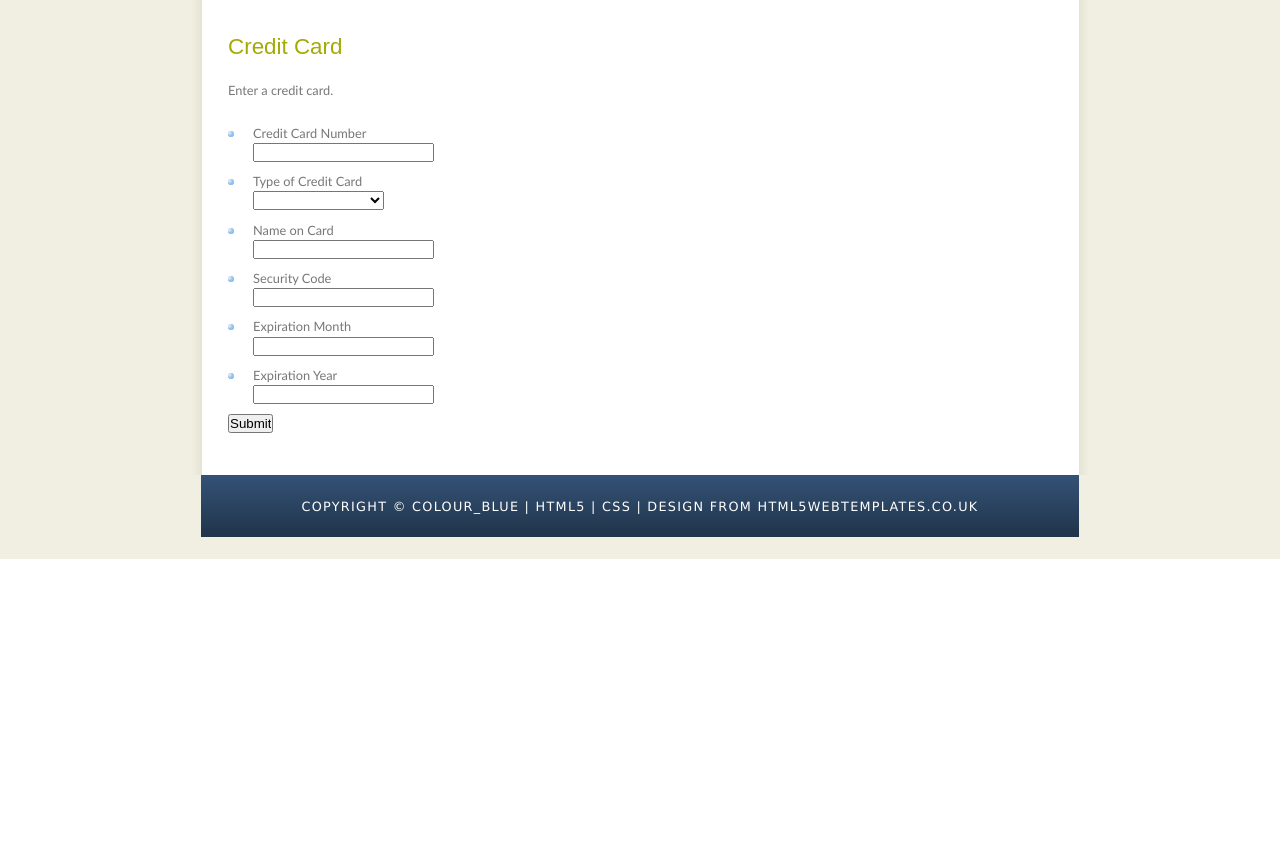
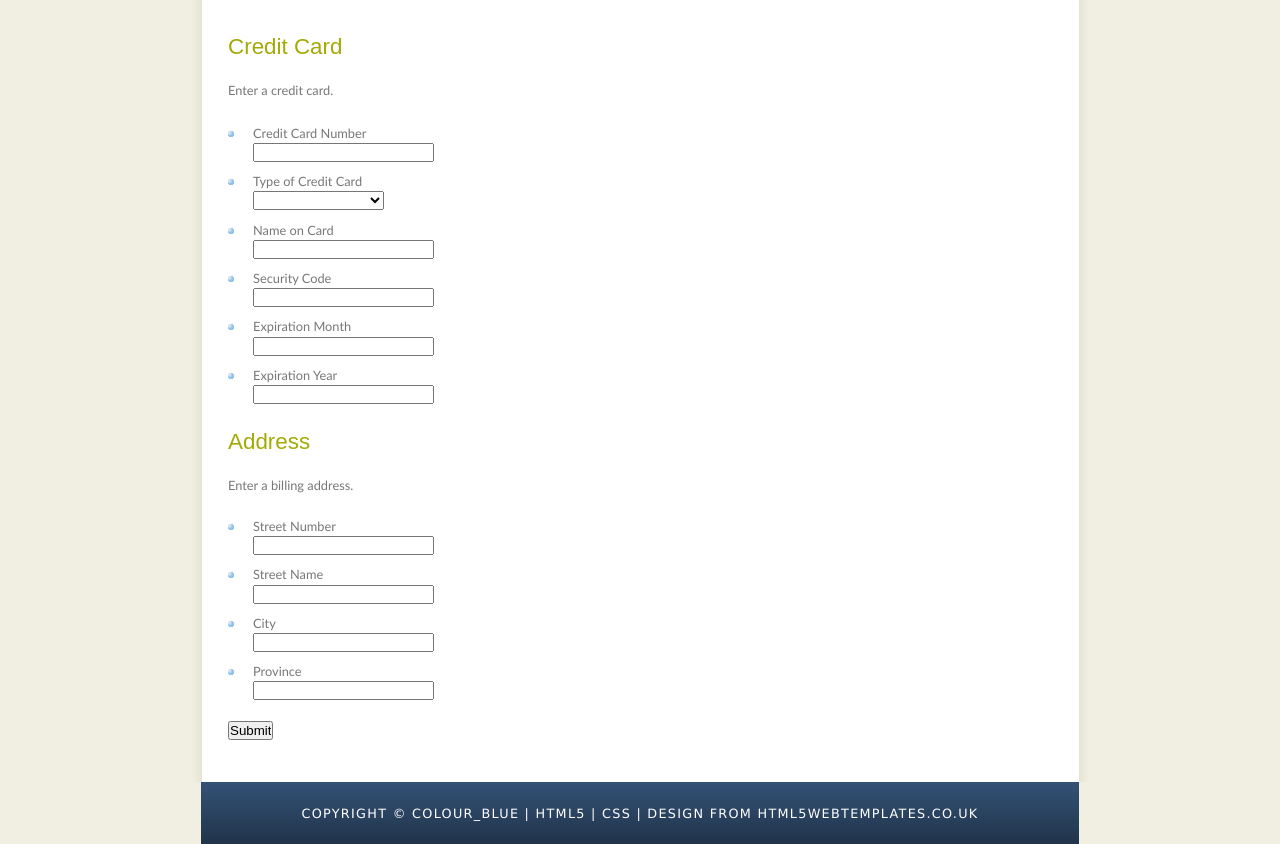
Before and after one commit to jamescote/CPSC471Website, a PHP site: page /credit_card_form.php in a window 1280 px wide. Shown: the part 241-1085 px from the top of the page. Before the commit the page ends 800 px from the top, so only its background shows below. Run offline with PHP 8.4, Linux system fonts and the light colour scheme.

Commit message:
Added fields for payment info

```diff
--- a/credit_card_form.php
+++ b/credit_card_form.php
@@ -86,6 +86,35 @@
 					<input id="yearExpire" name="yearExpire" class="element text medium" type="text" maxlength="255" value=""/>
 				</div>
 			</li>
+				<h2>Address</h2>
+				<p>Enter a billing address.</p>
+			<li id="li_10" >
+				<label class="description" for="element_10"> Street Number </label>
+				<div>
+					<input id="piStreetNum" name="piStreetNum" class="element text medium" type="text" maxlength="255" value=""/>
+				</div>
+			</li>
+			<li id="li_11" >
+				<label class="description" for="element_11"> Street Name </label>
+				<div>
+					<input id="piStreetName" name="piStreetName" class="element text medium" type="text" maxlength="255" value=""/>
+				</div>
+			</li>
+			<li id="li_12" >
+				<label class="description" for="element_12"> City </label>
+				<div>
+					<input id="piCity" name="piCity" class="element text medium" type="text" maxlength="255" value=""/>
+				</div>
+			</li>
+			<li id="li_13" >
+				<label class="description" for="element_12"> Province </label>
+				<div>
+					<input id="piProvince" name="piProvince" class="element text medium" type="text" maxlength="255" value=""/>
+				</div>
+			</li>
+
+			<li class="section_break"> </li>
+
 
 			<div class="buttons">
 				<input type="hidden" name="form_id" value="39437" />
```
